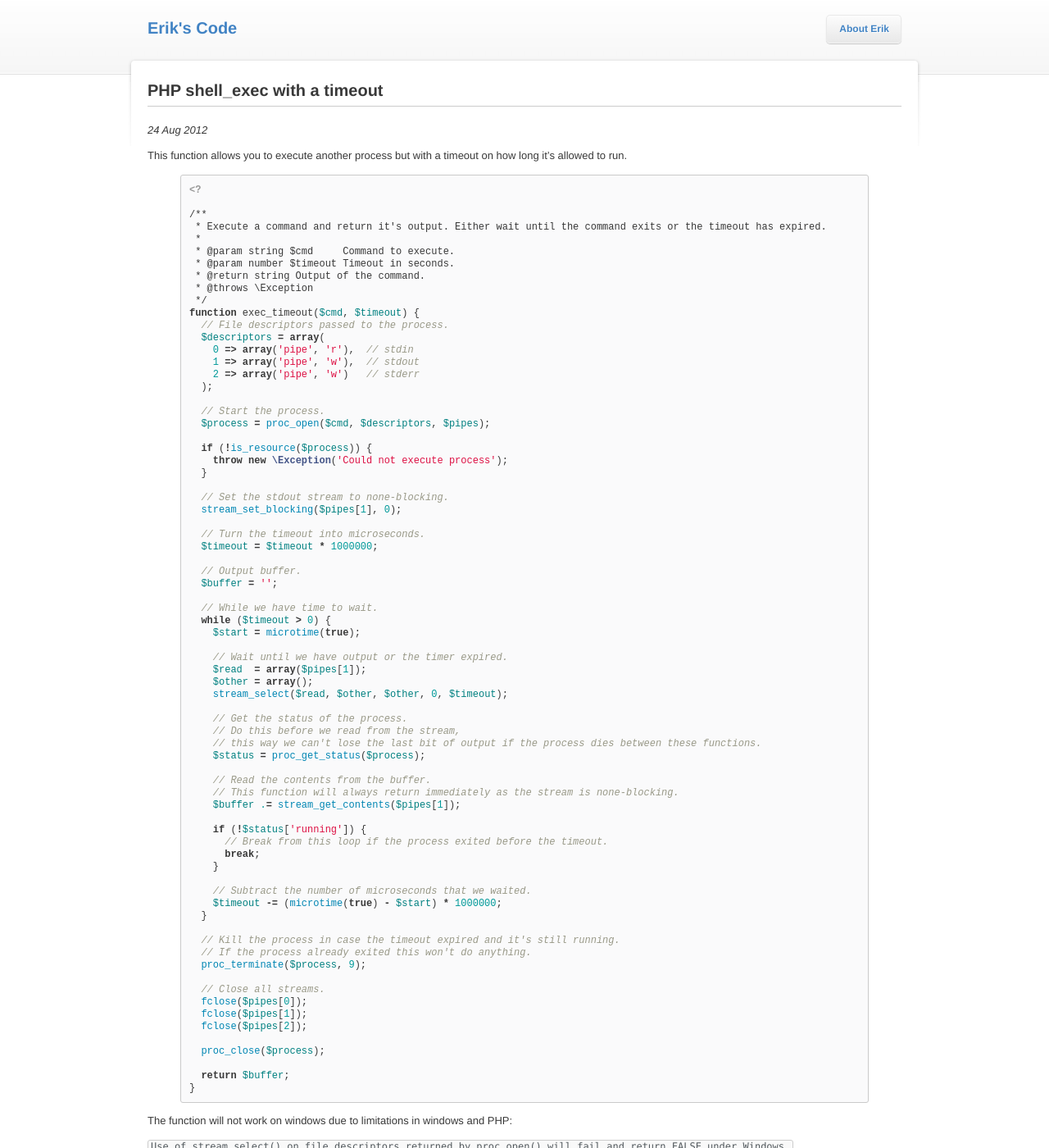
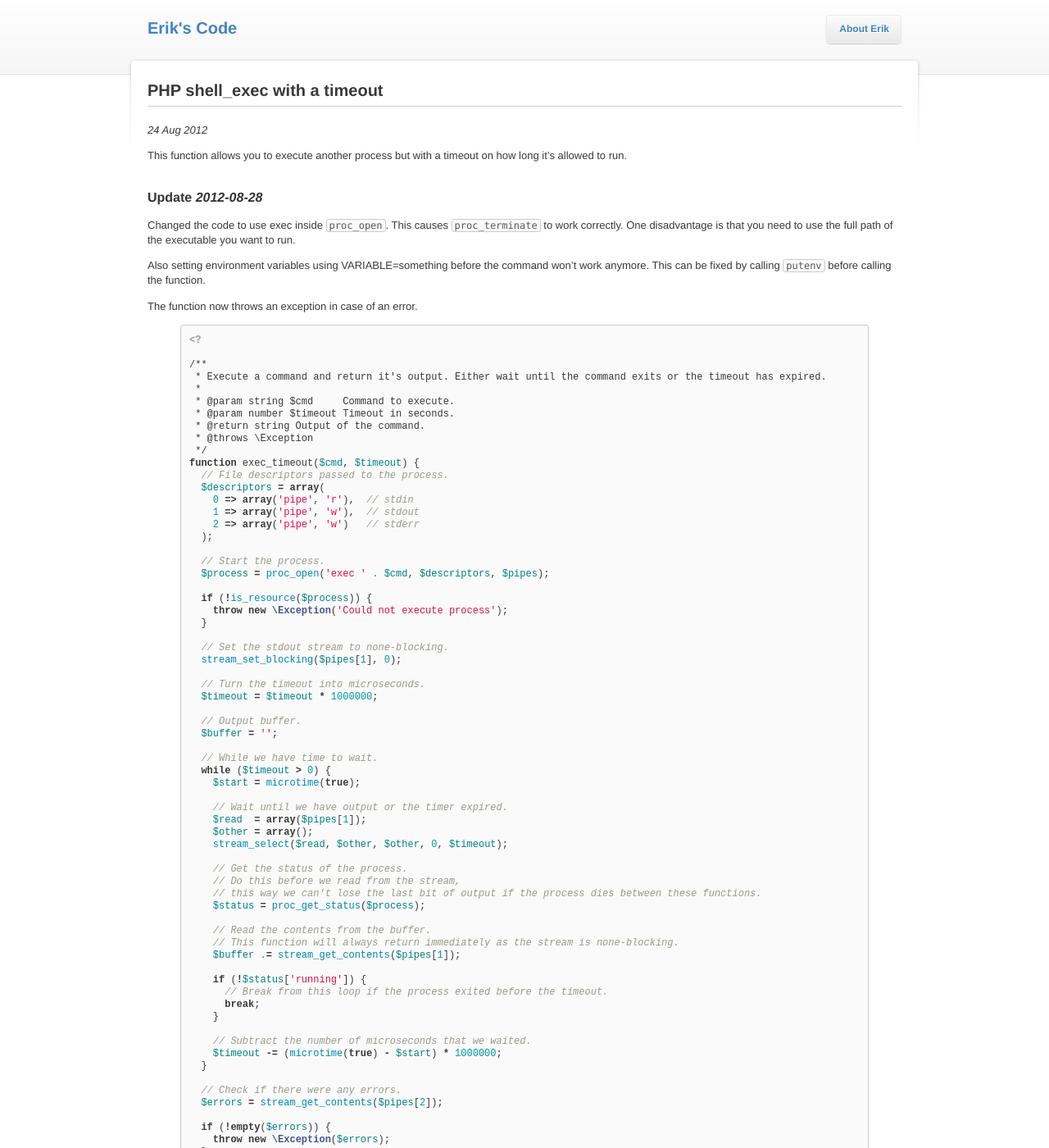
Before and after one commit to erikdubbelboer/blog.dubbelboer.com, a Jekyll site: the page built from _posts/2012-08-24-execute-with-timeout.md, in a window 1280 px wide and 1400 px high. Shown: the whole window at 82% size. Built offline with Jekyll 4.4.1, drawn with Linux system fonts in a browser that asks for light colours; comment, search, counter and statistics services are not loaded.

Commit message:
updated exec post

```diff
--- a/_posts/2012-08-24-execute-with-timeout.md
+++ b/_posts/2012-08-24-execute-with-timeout.md
@@ -6,6 +6,16 @@ keywords: php exec timeout
 ---
 
 This function allows you to execute another process but with a timeout on how long it's allowed to run.
+
+Update *2012-08-28*
+-------------------
+
+Changed the code to use exec inside `proc_open`. This causes `proc_terminate` to work correctly. One disadvantage is that you need to use the full path of the executable you want to run.
+
+Also setting environment variables using VARIABLE=something before the command won't work anymore. This can be fixed by calling `putenv` before calling the function.
+
+The function now throws an exception in case of an error.
+
 
 {% highlight php %}
 <?
@@ -27,7 +37,7 @@ function exec_timeout($cmd, $timeout) {
   );
 
   // Start the process.
-  $process = proc_open($cmd, $descriptors, $pipes);
+  $process = proc_open('exec ' . $cmd, $descriptors, $pipes);
 
   if (!is_resource($process)) {
     throw new \Exception('Could not execute process');
@@ -69,6 +79,13 @@ function exec_timeout($cmd, $timeout) {
     $timeout -= (microtime(true) - $start) * 1000000;
   }
 
+  // Check if there were any errors.
+  $errors = stream_get_contents($pipes[2]);
+
+  if (!empty($errors)) {
+    throw new \Exception($errors);
+  }
+
   // Kill the process in case the timeout expired and it's still running.
   // If the process already exited this won't do anything.
   proc_terminate($process, 9);
```
